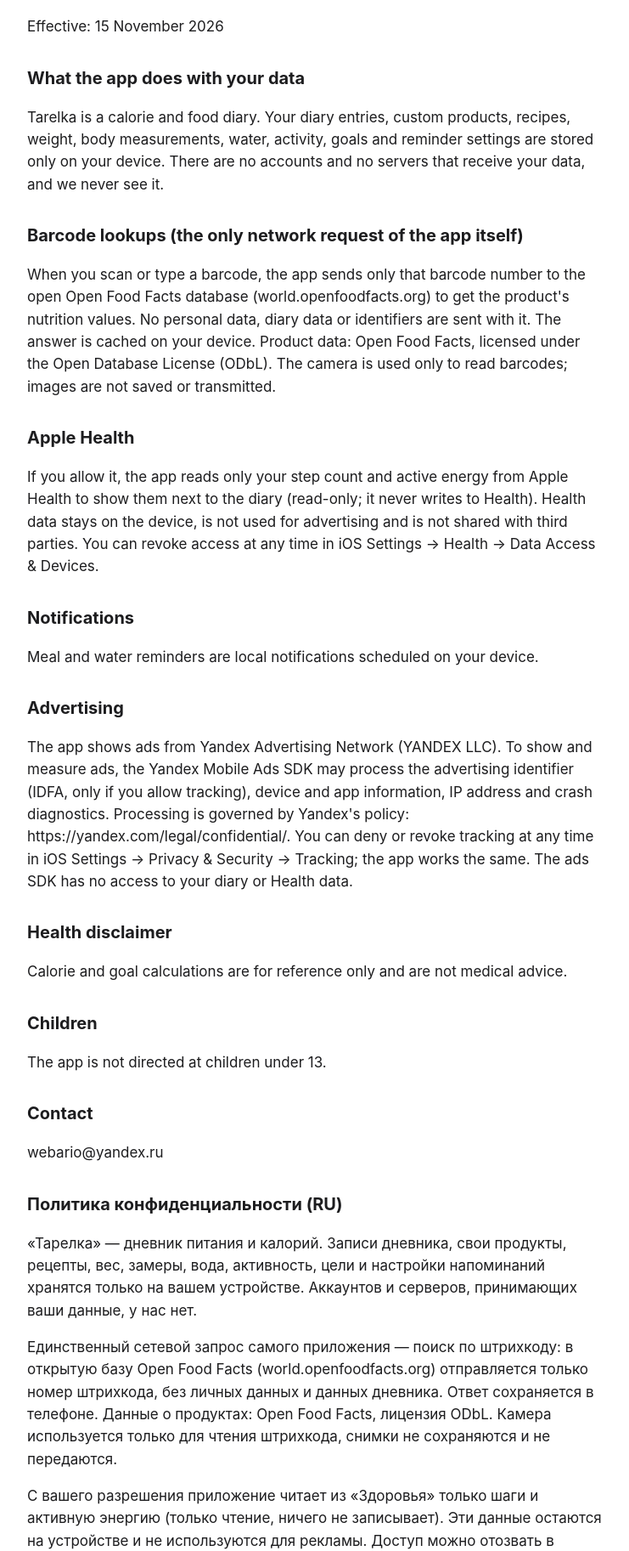
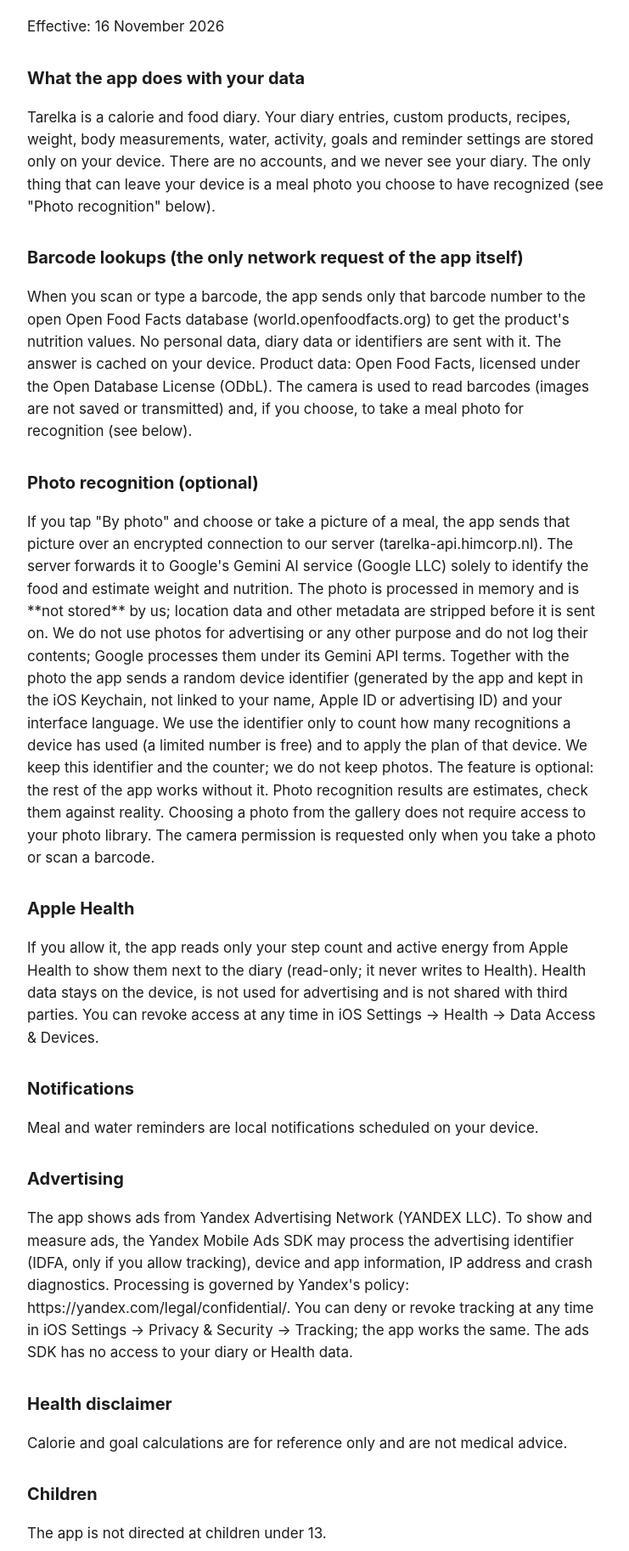
Before and after one commit to SERGPT911/appfactory-pages, a plain HTML site: page tarelka/privacy.html in a window 1280 px wide. Shown: the part 88-1913 px from the top of the page at 85% size, without its empty margins (268-1009 px from the left). Drawn offline with Linux system fonts and the light colour scheme.

Commit message:
pages: update

```diff
--- a/tarelka/privacy.html
+++ b/tarelka/privacy.html
@@ -1,12 +1,15 @@
 <!doctype html><html lang="ru"><meta charset="utf-8"><meta name="viewport" content="width=device-width,initial-scale=1"><title>Тарелка: дневник калорий — Privacy Policy</title><style>body{font:17px/1.55 -apple-system,system-ui,sans-serif;max-width:680px;margin:48px auto;padding:0 24px;color:#1d1d1f}h1{font-size:32px;line-height:1.15;letter-spacing:-.01em}h2{font-size:20px;margin-top:32px}@media(prefers-color-scheme:dark){body{background:#111;color:#f2f2f2}}</style><h1>Tarelka — Privacy Policy</h1>
 
-<p>Effective: 15 November 2026</p>
+<p>Effective: 16 November 2026</p>
 
 <h2>What the app does with your data</h2>
-<p>Tarelka is a calorie and food diary. Your diary entries, custom products, recipes, weight, body measurements, water, activity, goals and reminder settings are stored only on your device. There are no accounts and no servers that receive your data, and we never see it.</p>
+<p>Tarelka is a calorie and food diary. Your diary entries, custom products, recipes, weight, body measurements, water, activity, goals and reminder settings are stored only on your device. There are no accounts, and we never see your diary. The only thing that can leave your device is a meal photo you choose to have recognized (see "Photo recognition" below).</p>
 
 <h2>Barcode lookups (the only network request of the app itself)</h2>
-<p>When you scan or type a barcode, the app sends only that barcode number to the open Open Food Facts database (world.openfoodfacts.org) to get the product's nutrition values. No personal data, diary data or identifiers are sent with it. The answer is cached on your device. Product data: Open Food Facts, licensed under the Open Database License (ODbL). The camera is used only to read barcodes; images are not saved or transmitted.</p>
+<p>When you scan or type a barcode, the app sends only that barcode number to the open Open Food Facts database (world.openfoodfacts.org) to get the product's nutrition values. No personal data, diary data or identifiers are sent with it. The answer is cached on your device. Product data: Open Food Facts, licensed under the Open Database License (ODbL). The camera is used to read barcodes (images are not saved or transmitted) and, if you choose, to take a meal photo for recognition (see below).</p>
+
+<h2>Photo recognition (optional)</h2>
+<p>If you tap "By photo" and choose or take a picture of a meal, the app sends that picture over an encrypted connection to our server (tarelka-api.himcorp.nl). The server forwards it to Google's Gemini AI service (Google LLC) solely to identify the food and estimate weight and nutrition. The photo is processed in memory and is **not stored** by us; location data and other metadata are stripped before it is sent on. We do not use photos for advertising or any other purpose and do not log their contents; Google processes them under its Gemini API terms. Together with the photo the app sends a random device identifier (generated by the app and kept in the iOS Keychain, not linked to your name, Apple ID or advertising ID) and your interface language. We use the identifier only to count how many recognitions a device has used (a limited number is free) and to apply the plan of that device. We keep this identifier and the counter; we do not keep photos. The feature is optional: the rest of the app works without it. Photo recognition results are estimates, check them against reality. Choosing a photo from the gallery does not require access to your photo library. The camera permission is requested only when you take a photo or scan a barcode.</p>
 
 <h2>Apple Health</h2>
 <p>If you allow it, the app reads only your step count and active energy from Apple Health to show them next to the diary (read-only; it never writes to Health). Health data stays on the device, is not used for advertising and is not shared with third parties. You can revoke access at any time in iOS Settings → Health → Data Access & Devices.</p>
@@ -27,9 +30,11 @@
 <p>webario@yandex.ru</p>
 
 <h2>Политика конфиденциальности (RU)</h2>
-<p>«Тарелка» — дневник питания и калорий. Записи дневника, свои продукты, рецепты, вес, замеры, вода, активность, цели и настройки напоминаний хранятся только на вашем устройстве. Аккаунтов и серверов, принимающих ваши данные, у нас нет.</p>
+<p>«Тарелка» — дневник питания и калорий. Записи дневника, свои продукты, рецепты, вес, замеры, вода, активность, цели и настройки напоминаний хранятся только на вашем устройстве. Аккаунтов у нас нет, дневник мы не видим.</p>
 
-<p>Единственный сетевой запрос самого приложения — поиск по штрихкоду: в открытую базу Open Food Facts (world.openfoodfacts.org) отправляется только номер штрихкода, без личных данных и данных дневника. Ответ сохраняется в телефоне. Данные о продуктах: Open Food Facts, лицензия ODbL. Камера используется только для чтения штрихкода, снимки не сохраняются и не передаются.</p>
+<p>Сетевые запросы самого приложения: (1) поиск по штрихкоду — в открытую базу Open Food Facts (world.openfoodfacts.org) отправляется только номер штрихкода, без личных данных и данных дневника; ответ сохраняется в телефоне; данные о продуктах: Open Food Facts, лицензия ODbL. (2) Необязательное распознавание еды по фото — см. ниже. Камера используется для чтения штрихкода (снимки не сохраняются и не передаются) и, по вашему выбору, чтобы снять блюдо для распознавания.</p>
+
+<p>Распознавание по фото (необязательно). Если вы нажмёте «По фото» и выберете или снимете блюдо, приложение передаст снимок по защищённому соединению на наш сервер (tarelka-api.himcorp.nl), а тот — в ИИ-сервис Google Gemini (Google LLC) только для определения еды, веса и питательной ценности. Снимок обрабатывается в памяти и **не сохраняется** нами; геоданные и прочие метаданные перед отправкой удаляются. Мы не используем снимки для рекламы и иных целей и не пишем их содержимое в журналы; Google обрабатывает их по условиям Gemini API. Вместе со снимком отправляются случайный идентификатор устройства (создаётся приложением и хранится в связке ключей iOS, не связан с вашим именем, Apple ID и рекламным идентификатором) и язык интерфейса. Идентификатор нужен только чтобы считать, сколько распознаваний использовало устройство (ограниченное число бесплатно), и применять тариф этого устройства. Мы храним идентификатор и счётчик, но не снимки. Функция необязательна: остальное приложение работает без неё. Результаты — приблизительные, проверяйте их. Выбор фото из галереи не требует доступа ко всей фототеке; доступ к камере запрашивается только при съёмке или сканировании штрихкода.</p>
 
 <p>С вашего разрешения приложение читает из «Здоровья» только шаги и активную энергию (только чтение, ничего не записывает). Эти данные остаются на устройстве и не используются для рекламы. Доступ можно отозвать в «Настройки → Здоровье → Доступ к данным и устройства». Напоминания — локальные уведомления.</p>
 
```
